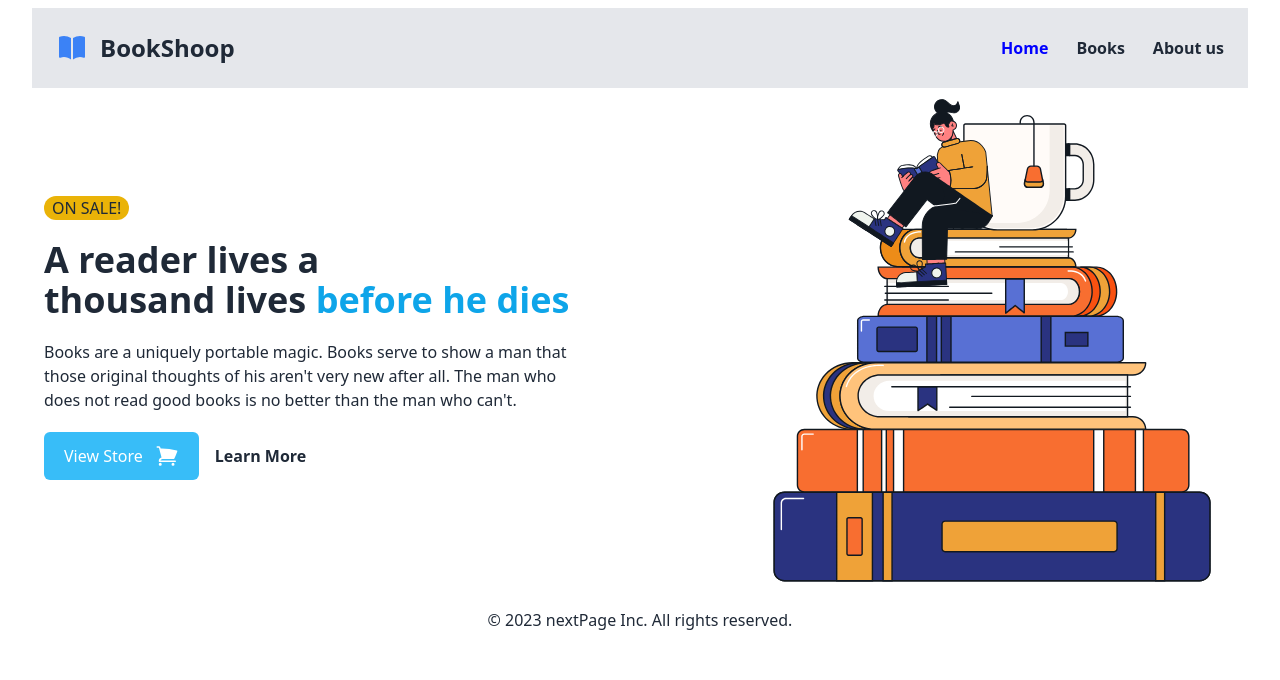
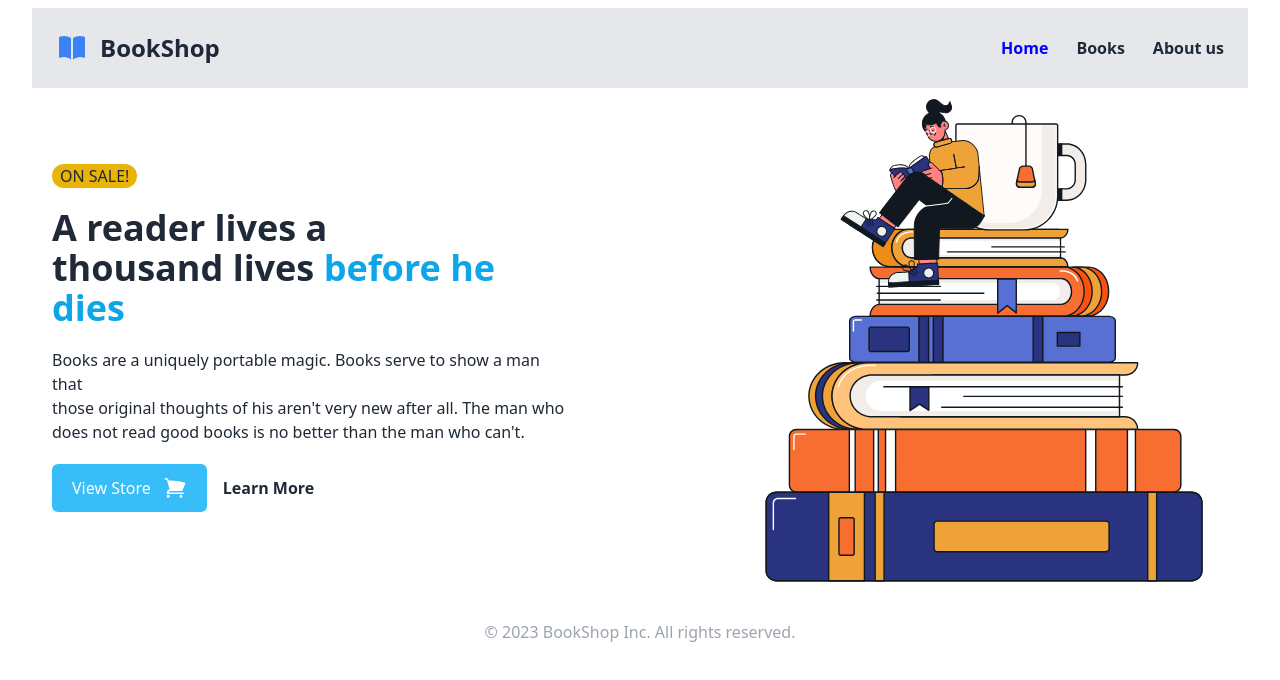
Before and after one commit to KhanZiaul/Bookshop, a React (Vite) app: page / in a window 1280 px wide. Shown: the top 680 px of the page. Built offline with nearby package versions, Linux system fonts and the light colour scheme.

Commit message:
images added

```diff
--- a/src/App.jsx
+++ b/src/App.jsx
@@ -6,9 +6,9 @@ import Footer from './components/Footer/Footer';
 const App = () => {
   return (
     <div className='w-[95%] mx-auto mt-2 '>
-     <Nav></Nav>
-     <Outlet></Outlet>
-     <Footer></Footer>
+      <Nav></Nav>
+      <Outlet></Outlet>
+      <Footer></Footer>
     </div>
   );
 };
--- a/src/components/Books/Books.jsx
+++ b/src/components/Books/Books.jsx
@@ -1,9 +1,15 @@
 import React from 'react';
+import { useLoaderData } from 'react-router-dom';
+import ShowBooks from '../ShowBooks/ShowBooks';
 
 const Books = () => {
+    const loadData = useLoaderData();
+    // console.log(loadData.books)
     return (
-        <div>
-            <h2>Books</h2>
+        <div className='px-5 grid grid-cols-1 md:grid-cols-2 lg:grid-cols-4'>
+            {
+                loadData.books.map(book => <ShowBooks key={book.isbn13} book={book}></ShowBooks>)
+            }
         </div>
     );
 };
--- a/src/components/Footer/Footer.jsx
+++ b/src/components/Footer/Footer.jsx
@@ -3,7 +3,7 @@ import React from 'react';
 const Footer = () => {
     return (
         <footer>
-            <h2 className='text-center my-5'>© 2023 nextPage Inc. All rights reserved.</h2>
+            <h2 className='text-center text-gray-400 my-8'>© 2023 BookShop Inc. All rights reserved.</h2>
         </footer>
     );
 };
--- a/src/components/Header/Nav.jsx
+++ b/src/components/Header/Nav.jsx
@@ -1,6 +1,6 @@
 import React from 'react';
 import { Link, NavLink } from 'react-router-dom';
-import {BookOpenIcon} from '@heroicons/react/24/solid'
+import { BookOpenIcon } from '@heroicons/react/24/solid'
 import './Nav.css'
 
 const Nav = () => {
@@ -8,23 +8,23 @@ const Nav = () => {
         <div className='flex justify-between items-center bg-gray-200 p-6'>
             <Link to='/' className='inline-flex items-center gap-3'>
                 <BookOpenIcon className="h-8 w-8 text-blue-500" />
-                <h2 className='text-2xl font-semibold'>BookShoop</h2>
+                <h2 className='text-2xl font-semibold'>BookShop</h2>
             </Link>
 
             <div className='inline-flex gap-7 font-semibold'>
                 <NavLink
                     to="/"
-        className={({ isActive}) => isActive ? "active" : ""}>
+                    className={({ isActive }) => isActive ? "active" : ""}>
                     Home
                 </NavLink>
                 <NavLink
                     to="/books"
-        className={({ isActive}) => isActive ? "active" : ""}>
+                    className={({ isActive }) => isActive ? "active" : ""}>
                     Books
                 </NavLink>
                 <NavLink
                     to="/about"
-        className={({ isActive}) => isActive ? "active" : ""}>
+                    className={({ isActive }) => isActive ? "active" : ""}>
                     About us
                 </NavLink>
             </div>
--- a/src/components/Home/Home.jsx
+++ b/src/components/Home/Home.jsx
@@ -5,7 +5,7 @@ import { ShoppingCartIcon } from '@heroicons/react/24/solid'
 import { Link } from 'react-router-dom';
 const Home = () => {
     return (
-        <div className='md:flex justify-between items-center gap-40 px-3'>
+        <div className='md:flex justify-between items-center gap-40 px-5'>
             <div >
                 <div className="bg-yellow-500 inline-block rounded-xl px-2 mb-5">ON SALE!</div>
 
--- /dev/null
+++ b/src/components/ShowBooks/ShowBooks.jsx
@@ -0,0 +1,12 @@
+import React from 'react';
+
+const ShowBooks = ({book}) => {
+    const {image , isbn13 , price , subtitle , title } = book
+    return (
+        <div>
+            <img src={image} alt="" />
+        </div>
+    );
+};
+
+export default ShowBooks;
--- a/src/main.jsx
+++ b/src/main.jsx
@@ -14,17 +14,18 @@ const router = createBrowserRouter([
   {
     path: "/",
     element: <App></App>,
-    children:[
+    children: [
       {
-        path:'/',
+        path: '/',
         element: <Home></Home>
       },
       {
-        path:'books',
-        element: <Books></Books>
+        path: 'books',
+        element: <Books></Books>,
+        loader: () => fetch('https://api.itbook.store/1.0/new')
       },
       {
-        path:'about',
+        path: 'about',
         element: <About></About>
       }
     ]
@@ -34,7 +35,7 @@ const router = createBrowserRouter([
 ReactDOM.createRoot(document.getElementById('root')).render(
   <React.StrictMode>
 
-      <RouterProvider router={router} />
+    <RouterProvider router={router} />
 
   </React.StrictMode>,
 )
```
Lines whose indentation alone changed are shown as unchanged.
